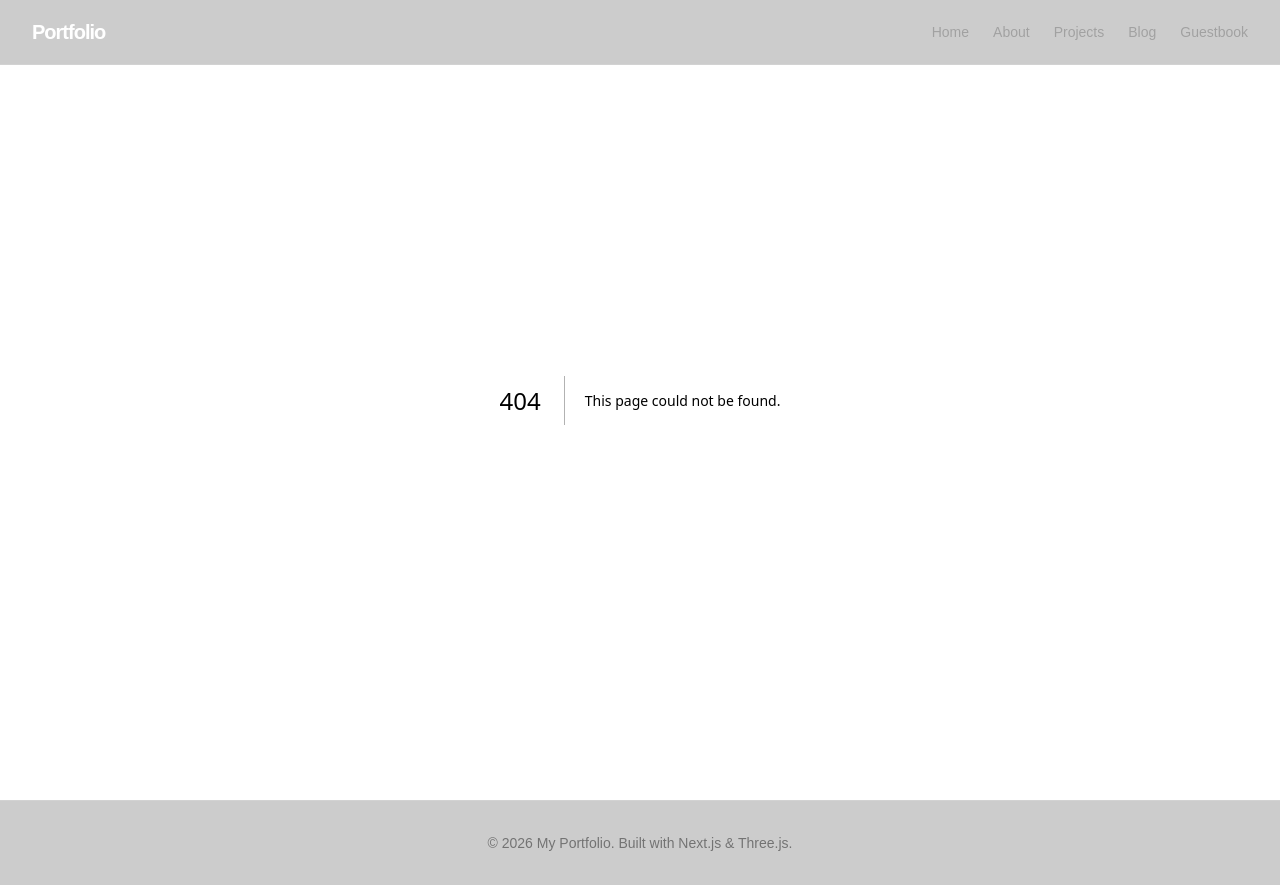
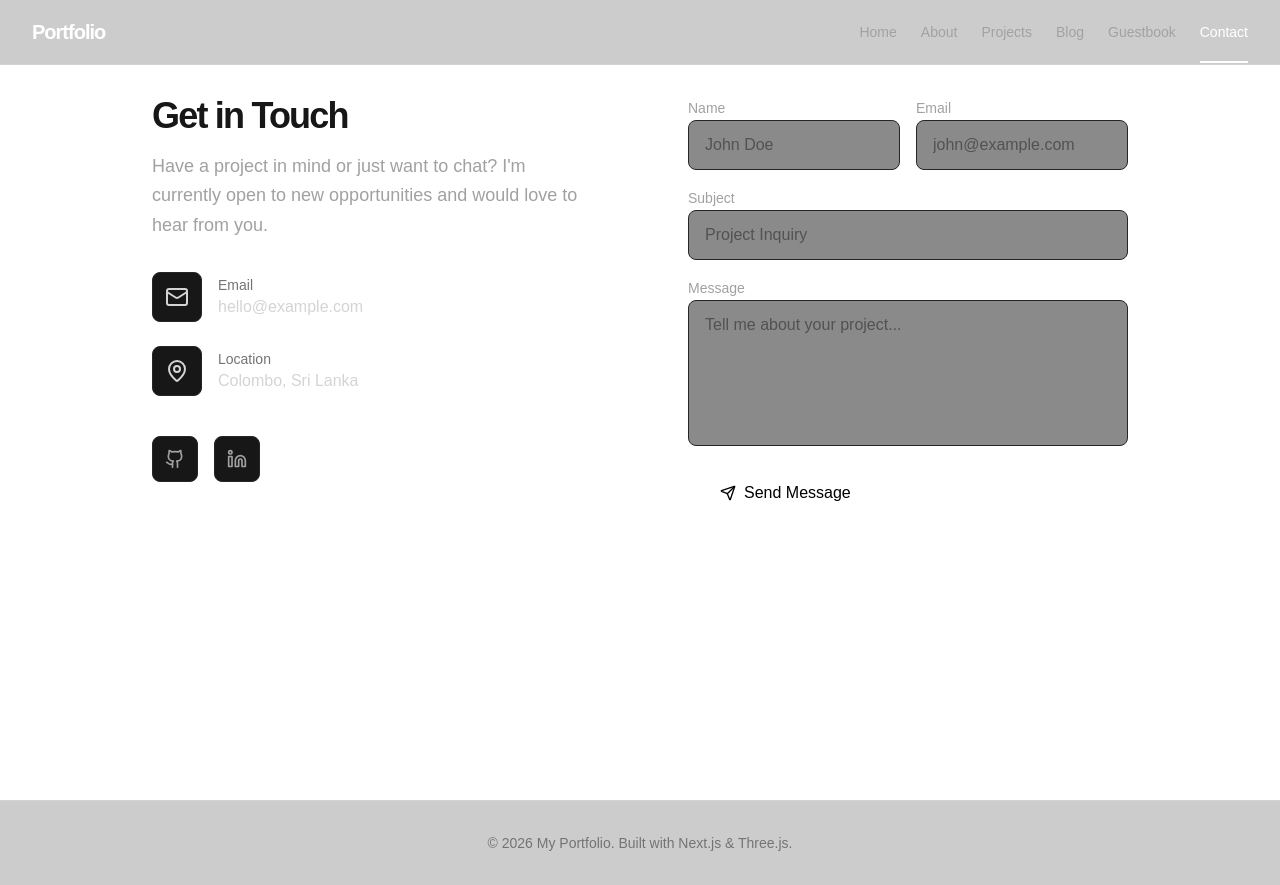
Before and after one commit to sandaru-fx/My_Portfolio, a Next.js app: page /contact in a window 1280 px wide. Before the commit this address had no page. Built offline with nearby package versions, Linux system fonts and the light colour scheme.

Commit message:
Implement Contact Page with mock email Server Action

```diff
--- /dev/null
+++ b/src/app/contact/actions.ts
@@ -0,0 +1,19 @@
+'use server'
+
+export async function sendEmail(formData: FormData) {
+    // Simulate network delay
+    await new Promise((resolve) => setTimeout(resolve, 2000))
+
+    const name = formData.get('name')
+    const email = formData.get('email')
+    const message = formData.get('message')
+
+    if (!name || !email || !message) {
+        throw new Error('Missing fields')
+    }
+
+    // In a real app, you would use Resend or EmailJS here
+    console.log('Email sent:', { name, email, message })
+
+    return { success: true }
+}
--- /dev/null
+++ b/src/app/contact/page.tsx
@@ -0,0 +1,71 @@
+import { ContactForm } from '@/components/contact/ContactForm'
+import { Github, Linkedin, Mail, MapPin } from 'lucide-react'
+
+export const metadata = {
+    title: 'Contact',
+    description: 'Get in touch with me.',
+}
+
+export default function ContactPage() {
+    return (
+        <section className="max-w-5xl mx-auto px-6 py-12 md:py-24">
+            <div className="grid grid-cols-1 lg:grid-cols-2 gap-12 lg:gap-24">
+                {/* Left Side: Info */}
+                <div className="space-y-8">
+                    <div>
+                        <h1 className="font-bold text-4xl mb-4 tracking-tighter">Get in Touch</h1>
+                        <p className="text-neutral-400 text-lg leading-relaxed">
+                            Have a project in mind or just want to chat? I'm currently open to new opportunities and would love to hear from you.
+                        </p>
+                    </div>
+
+                    <div className="space-y-6">
+                        <div className="flex items-center space-x-4 text-neutral-300">
+                            <div className="p-3 bg-neutral-900 rounded-lg border border-neutral-800">
+                                <Mail className="w-6 h-6" />
+                            </div>
+                            <div>
+                                <p className="text-sm text-neutral-500">Email</p>
+                                <p className="font-medium">hello@example.com</p>
+                            </div>
+                        </div>
+
+                        <div className="flex items-center space-x-4 text-neutral-300">
+                            <div className="p-3 bg-neutral-900 rounded-lg border border-neutral-800">
+                                <MapPin className="w-6 h-6" />
+                            </div>
+                            <div>
+                                <p className="text-sm text-neutral-500">Location</p>
+                                <p className="font-medium">Colombo, Sri Lanka</p>
+                            </div>
+                        </div>
+
+                        <div className="flex items-center gap-4 pt-4">
+                            <a
+                                href="https://github.com/sandaru-fx"
+                                target="_blank"
+                                rel="noopener noreferrer"
+                                className="p-3 bg-neutral-900 rounded-lg border border-neutral-800 text-neutral-400 hover:text-white hover:border-neutral-700 transition-all"
+                            >
+                                <Github className="w-5 h-5" />
+                            </a>
+                            <a
+                                href="https://linkedin.com"
+                                target="_blank"
+                                rel="noopener noreferrer"
+                                className="p-3 bg-neutral-900 rounded-lg border border-neutral-800 text-neutral-400 hover:text-white hover:border-neutral-700 transition-all"
+                            >
+                                <Linkedin className="w-5 h-5" />
+                            </a>
+                        </div>
+                    </div>
+                </div>
+
+                {/* Right Side: Form */}
+                <div>
+                    <ContactForm />
+                </div>
+            </div>
+        </section>
+    )
+}
--- /dev/null
+++ b/src/components/contact/ContactForm.tsx
@@ -0,0 +1,114 @@
+'use client'
+
+import { useRef, useState } from 'react'
+import { motion } from 'framer-motion'
+import { sendEmail } from '@/app/contact/actions'
+import { Check, Loader2, Send } from 'lucide-react'
+
+export function ContactForm() {
+    const formRef = useRef<HTMLFormElement>(null)
+    const [status, setStatus] = useState<'idle' | 'sending' | 'success' | 'error'>('idle')
+
+    async function handleSubmit(formData: FormData) {
+        setStatus('sending')
+        try {
+            await sendEmail(formData)
+            setStatus('success')
+            formRef.current?.reset()
+            // Reset success status after 3 seconds
+            setTimeout(() => setStatus('idle'), 3000)
+        } catch (error) {
+            setStatus('error')
+        }
+    }
+
+    return (
+        <motion.form
+            ref={formRef}
+            action={handleSubmit}
+            initial={{ opacity: 0, x: 20 }}
+            animate={{ opacity: 1, x: 0 }}
+            transition={{ duration: 0.5, delay: 0.2 }}
+            className="space-y-4"
+        >
+            <div className="grid grid-cols-1 md:grid-cols-2 gap-4">
+                <div className="space-y-2">
+                    <label htmlFor="name" className="text-sm font-medium text-neutral-400">Name</label>
+                    <input
+                        required
+                        type="text"
+                        name="name"
+                        id="name"
+                        placeholder="John Doe"
+                        className="w-full px-4 py-3 bg-neutral-900/50 border border-neutral-800 rounded-lg focus:ring-2 focus:ring-white/20 focus:border-white/20 outline-none transition-all placeholder:text-neutral-600 text-neutral-200"
+                    />
+                </div>
+                <div className="space-y-2">
+                    <label htmlFor="email" className="text-sm font-medium text-neutral-400">Email</label>
+                    <input
+                        required
+                        type="email"
+                        name="email"
+                        id="email"
+                        placeholder="john@example.com"
+                        className="w-full px-4 py-3 bg-neutral-900/50 border border-neutral-800 rounded-lg focus:ring-2 focus:ring-white/20 focus:border-white/20 outline-none transition-all placeholder:text-neutral-600 text-neutral-200"
+                    />
+                </div>
+            </div>
+
+            <div className="space-y-2">
+                <label htmlFor="subject" className="text-sm font-medium text-neutral-400">Subject</label>
+                <input
+                    required
+                    type="text"
+                    name="subject"
+                    id="subject"
+                    placeholder="Project Inquiry"
+                    className="w-full px-4 py-3 bg-neutral-900/50 border border-neutral-800 rounded-lg focus:ring-2 focus:ring-white/20 focus:border-white/20 outline-none transition-all placeholder:text-neutral-600 text-neutral-200"
+                />
+            </div>
+
+            <div className="space-y-2">
+                <label htmlFor="message" className="text-sm font-medium text-neutral-400">Message</label>
+                <textarea
+                    required
+                    name="message"
+                    id="message"
+                    rows={5}
+                    placeholder="Tell me about your project..."
+                    className="w-full px-4 py-3 bg-neutral-900/50 border border-neutral-800 rounded-lg focus:ring-2 focus:ring-white/20 focus:border-white/20 outline-none transition-all placeholder:text-neutral-600 text-neutral-200 resize-none"
+                />
+            </div>
+
+            <button
+                type="submit"
+                disabled={status === 'sending' || status === 'success'}
+                className={`
+          flex items-center justify-center w-full md:w-auto px-8 py-3 rounded-lg font-medium transition-all duration-300
+          ${status === 'success'
+                        ? 'bg-green-500 text-black hover:bg-green-400'
+                        : 'bg-white text-black hover:bg-neutral-200'
+                    }
+          disabled:opacity-70 disabled:cursor-not-allowed
+        `}
+            >
+                {status === 'sending' ? (
+                    <>
+                        <Loader2 className="w-4 h-4 mr-2 animate-spin" />
+                        Sending...
+                    </>
+                ) : status === 'success' ? (
+                    <>
+                        <Check className="w-4 h-4 mr-2" />
+                        Sent Successfully
+                    </>
+                ) : (
+                    <>
+                        <Send className="w-4 h-4 mr-2" />
+                        Send Message
+                    </>
+                )}
+            </button>
+        </motion.form>
+    )
+}
--- a/src/components/layout/Navbar.tsx
+++ b/src/components/layout/Navbar.tsx
@@ -11,6 +11,7 @@ const navItems = [
     { name: "Projects", path: "/projects" },
     { name: "Blog", path: "/blog" },
     { name: "Guestbook", path: "/guestbook" },
+    { name: "Contact", path: "/contact" },
 ];
 
 export function Navbar() {
```
